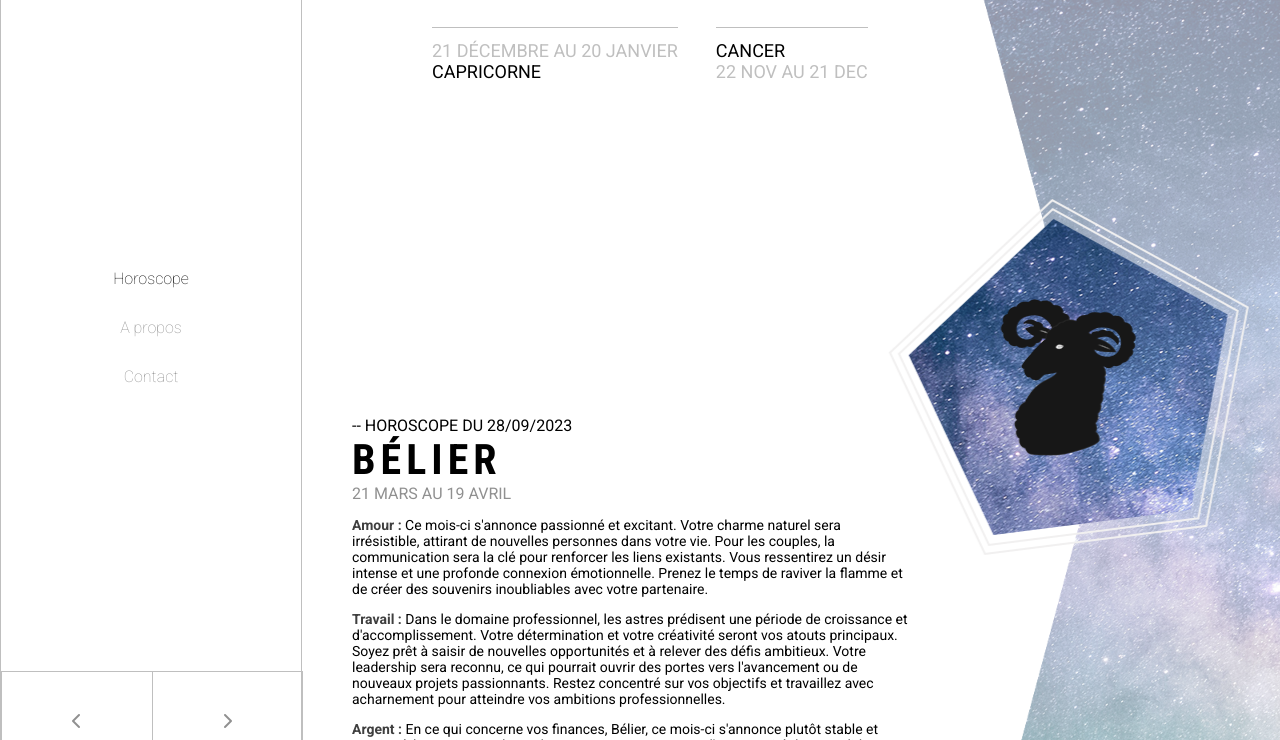
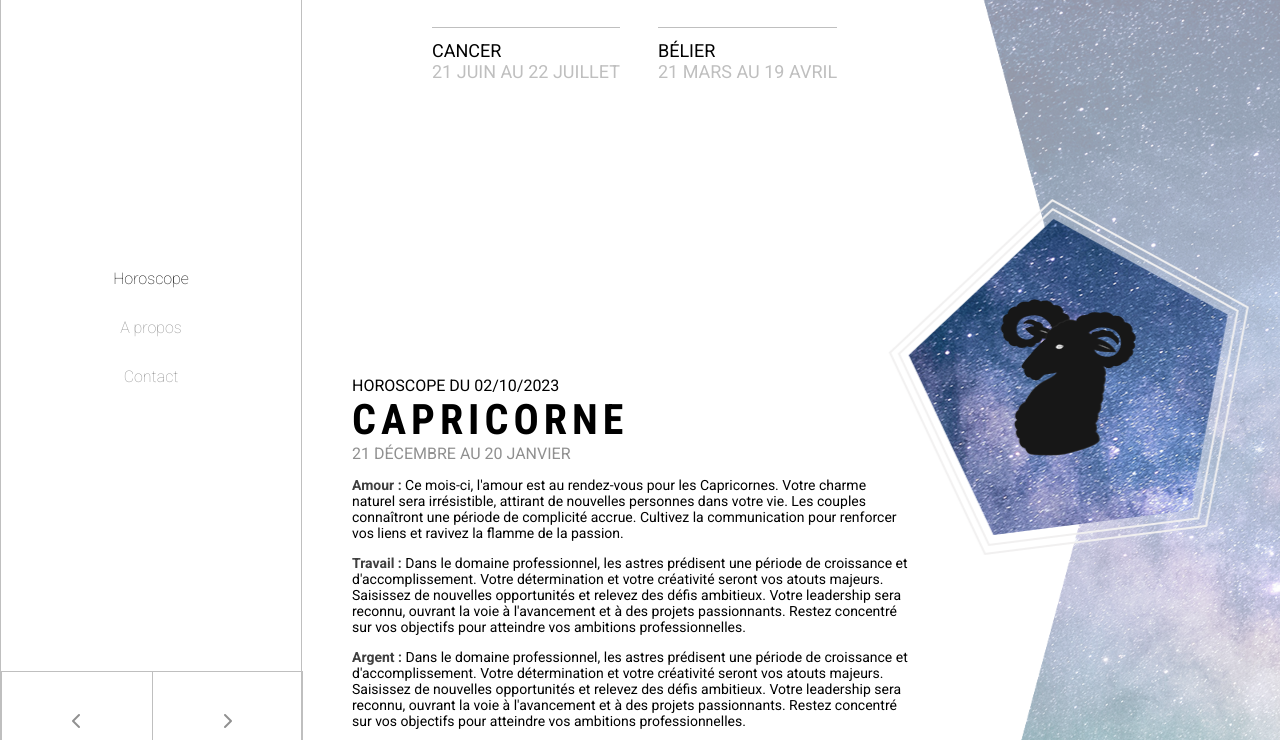
Before and after one commit to LaureZammit/oraculus-js, a plain HTML site: page index.html in a window 1280 px wide. Both pictures are taken after a click on the link 77 px from the left and 745 px from the top of the page. Shown: the part 23-763 px from the top of the page. Drawn offline with Linux system fonts and the light colour scheme.

Commit message:
Finalisation du projet

```diff
--- a/css/style.css
+++ b/css/style.css
@@ -96,14 +96,16 @@ section a {
     text-decoration: none;
     color: black;
     text-transform: uppercase;
+}
+
+.prev-sign, .next-sign{
     font-size: 18px;
     display:block;
     border-top: 1px solid #BFBFBF;
     padding-top: 12px;
-
 }
 
-section a span {
+.date-prev-sign, .date-next-sign {
     display: block;
     color:#BFBFBF;
 }
@@ -138,7 +140,7 @@ article div p {
     font-size: 14px;
 }
 
-article div p span {
+#text-sign {
     color:#3F3F3F;
     font-weight: 700;
 }
--- a/index.html
+++ b/index.html
@@ -18,36 +18,36 @@
         </nav>
 
         <div class="arrow"></i>
-            <a href="#"><i class="fa-solid fa-chevron-left"></i></a>
-            <a href="#"><i class="fa-solid fa-chevron-right"></i></a>
+            <a class="arrow-left" href="#"><i class="fa-solid fa-chevron-left"></i></a>
+            <a class="arrow-right" href="#"><i class="fa-solid fa-chevron-right"></i></a>
         </div>
     </header>
 
     <main>
         <section>
             <div class="div-change-signe">
-                <a class="prev-sign" href="#"> <span class="date-prev-sign"></span></a>
+                <a href="#"><span class="prev-sign"> </span> <span class="date-prev-sign"></span></a>
 
-                <a class="next-sign" href="#">Cancer <span class="date-next-sign">22 NOV AU 21 DEC</span></a>
+                <a href="#"><span class="next-sign"> </span> <span class="date-next-sign"></span></a>
             </div>
 
             <article>
-                <p>-- HOROSCOPE DU 28/09/2023</p>
+                <p id="datejour"></p>
                 <h1 id="title-sign"></h1>
                 <span id="date"></span>
                 <div>
-                    <p id="amour"><span>Amour : </span></p>
-                    <p id="travail"><span>Travail : </span></p>
-                    <p id="argent"><span>Argent : </span></p>
-                    <p id="sante"><span>Santé : </span></p>
-                    <p id="famille"><span>Famille et amis : </span></p>
-                    <p id="conseil"><span>Conseil : </span></p>
+                    <p id="amour"></p>
+                    <p id="travail"></p>
+                    <p id="argent"></p>
+                    <p id="sante"></p>
+                    <p id="famille"></p>
+                    <p id="conseil"></p>
                 </div>
             </article>
 
         </section>
         <aside>
-            <img id="sign-img" src="img/capricorne.png" alt="Capricorne" />
+            <img id="sign-img" src="" alt="Capricorne" />
         </aside>
     </main>
 
--- a/js/script.js
+++ b/js/script.js
@@ -1,51 +1,90 @@
+let datas = []
+
+async function init() {
+    datas = await getDatas()
+    showDatas(datas, 1)
+    changeTop(datas, 1)
+}
+init()
+
 async function getDatas(){
     const req = await fetch('../json/horoscope.json')
-    const datas = await req.json()
+    return await req.json()
 
-    console.log(datas)
+}
 
-    let signes = datas.find(sign => sign.id === 1);
+function showDatas(datas, id) {
+    const signeActuel = datas.find(el => el.id === id)
 
-    let amourSign = document.querySelector('#amour').append(signes['amour'])
+    document.querySelector('#title-sign').innerHTML = signeActuel.signe
+    document.querySelector('#date').innerHTML = signeActuel.date
 
-    let travailSign = document.querySelector('#travail').append(signes['travail'])
+    document.querySelector('#amour').innerHTML = `<span id="text-sign">Amour : </span>${signeActuel.amour}`
+    document.querySelector('#travail').innerHTML = `<span id="text-sign">Travail : </span>${signeActuel.travail}`
+    document.querySelector('#argent').innerHTML = `<span id="text-sign">Argent : </span>${signeActuel.travail}`
+    document.querySelector('#sante').innerHTML = `<span id="text-sign">Santé : </span>${signeActuel.sante}`
+    document.querySelector('#famille').innerHTML = `<span id="text-sign">Famille et amis : </span>${signeActuel.famille}`
+    document.querySelector('#conseil').innerHTML = `<span id="text-sign">Conseil : </span>${signeActuel.conseil}`
 
-    let argentSign = document.querySelector('#argent').append(signes['argent'])
+    document.querySelector('#sign-img').src = signeActuel.image
+}
 
-    let santeSign = document.querySelector('#sante').append(signes['sante'])
+function changeTop(datas, id) {
+    // Signe précédent
+    const prev = id <= 1 ? datas.length : id - 1
+    const signePrecedent = datas.find(el => el.id === prev)
 
-    let familleSign = document.querySelector('#famille').append(signes['famille'])
+    // On peuple celui de gauche
+    const left = document.querySelector('.prev-sign')
+    left.innerHTML = `${signePrecedent.signe} <span class="date-prev-sign">${signePrecedent.date} </span>`
+    left.dataset.id = prev
 
-    let conseilSign = document.querySelector('#conseil').append(signes['conseil'])
+    // Signe suivant
+    const next = id >= datas.length ? 1 : id + 1
+    const signeSuivant = datas.find(el => el.id === next)
 
-    let dateSign = document.querySelector('#date').append(signes['date'])
+    // On peuple celui de droite
+    const right = document.querySelector('.next-sign')
+    right.innerHTML = `${signeSuivant.signe} <span class="date-next-sign">${signeSuivant.date}</span>`
+    right.dataset.id = next
+}
 
-    let signName = document.querySelector('#title-sign').append(signes['signe'])
+// Ajoute les eventlistener sur les flèches
+const arrowRight = document.querySelector('.arrow-right')
+let index = 1
 
-    // let signImage = document.querySelector('#sign-img').append(src=signes['sign-img'])
+arrowRight.addEventListener('click', () => {
+    index = index >= datas.length ? 1 : index + 1
+    showDatas(datas, index)
+    changeTop(datas, index)
+})
 
-    let prevIdSign = datas.find(signPrev => signPrev.id === 12)
+const arrowLeft = document.querySelector('.arrow-left')
 
-    let prevSign = document.querySelector('.prev-sign').append(prevIdSign['signe'])
+arrowLeft.addEventListener('click', () => {
+    index = index <= 1 ? index = datas.length : index - 1
+    showDatas(datas, index)
+    changeTop(datas, index)
+})
 
-    let prevDate = document.querySelector('.date-prev-sign').append(prevIdSign['date'])
-}
-getDatas()
+// Afficher la date du jour
+const dateDuJour = new Date()
+const jour = dateDuJour.getDate().toString().padStart(2, '0')
+const mois = (dateDuJour.getMonth() + 1).toString().padStart(2, '0')
+const annee = dateDuJour.getFullYear()
 
-// // Faire un addEventListener pour remplacer le contenu de next-sign avec une fonction next-sign().
-// addEventListener('click', () => {
-//     const nextSign = document.querySelector('.next-sign')
-//     nextSign.addEventListener('click', nextSign)
+const dateFormatee = `${jour}/${mois}/${annee}`
+document.querySelector('#datejour').innerText = `HOROSCOPE DU ${dateFormatee}`
 
-//     const prevSign = document.querySelector('.prev-sign')
-//     prevSign.addEventListener('click', prevSign)
+// EventListener sur les éléments du top
+const leftHoroscope = document.querySelector('.prev-sign')
+leftHoroscope.addEventListener('click', () => {
+    showDatas(datas, parseInt(leftHoroscope.dataset.id))
+    changeTop(datas, parseInt(leftHoroscope.dataset.id))
+})
 
-//     const nextSignDate = document.querySelector('.date-next-sign')
-//     const prevSignDate = document.querySelector('.date-prev-sign')
-//     const nextSignSign = document.querySelector('.next-sign')
-//     const prevSignSign = document.querySelector('.prev-sign')
-
-//     nextSignDate.addEventListener('click', () => {
-//         nextSignDate.textContent = getDatas([+1].date);
-//     })
-// })
+const righttHoroscope = document.querySelector('.next-sign')
+righttHoroscope.addEventListener('click', () => {
+    showDatas(datas, parseInt(righttHoroscope.dataset.id))
+    changeTop(datas, parseInt(righttHoroscope.dataset.id))
+})
--- a/json/horoscope.json
+++ b/json/horoscope.json
@@ -11,25 +11,25 @@
     "image":"/img/belier.png"},
 
     {
-    "id":7,
+    "id":2,
     "signe":"Cancer",
     "date":"21 juin au 22 juillet",
-    "amour":"Ce mois-ci s'annonce passionné et excitant. Votre charme naturel sera irrésistible, attirant de nouvelles personnes dans votre vie. Pour les couples, la communication sera la clé pour renforcer les liens existants. Vous ressentirez un désir intense et une profonde connexion émotionnelle. Prenez le temps de raviver la flamme et de créer des souvenirs inoubliables avec votre partenaire.",
-    "travail":"Dans le domaine professionnel, les astres prédisent une période de croissance et d'accomplissement. Votre détermination et votre créativité seront vos atouts principaux. Soyez prêt à saisir de nouvelles opportunités et à relever des défis ambitieux. Votre leadership sera reconnu, ce qui pourrait ouvrir des portes vers l'avancement ou de nouveaux projets passionnants. Restez concentré sur vos objectifs et travaillez avec acharnement pour atteindre vos ambitions professionnelles.",
-    "argent":"En ce qui concerne vos finances, ce mois-ci s'annonce plutôt stable et propice à la gestion prudente de votre argent. Vous aurez l'opportunité de consolider vos finances et de mettre en place des stratégies d'économie judicieuses. Évitez les dépenses impulsives et concentrez-vous sur la planification financière à long terme. Les investissements réfléchis pourraient porter leurs fruits. Restez vigilant et évitez les prises de risques inutiles pour maintenir une situation financière solide.",
-    "sante":"Ce mois-ci, accordez une attention particulière à votre bien-être physique et mental. Pratiquez régulièrement une activité physique pour maintenir votre énergie et votre vitalité. N'oubliez pas de prendre des moments de relaxation pour gérer le stress. Une alimentation équilibrée et un sommeil suffisant sont essentiels pour maintenir une bonne santé.",
-    "famille":"Votre famille et vos amis seront une source de soutien et de réconfort ce mois-ci. Passez du temps de qualité avec vos proches pour renforcer les liens affectifs. Écoutez leurs préoccupations et partagez les vôtres. La communication ouverte sera la clé pour maintenir des relations harmonieuses.",
-    "conseil":" Ce mois-ci, rappelez-vous que la patience est une vertu. Ne vous précipitez pas dans vos décisions, que ce soit dans votre carrière, vos finances ou vos relations. Prenez le temps de réfléchir et d'évaluer toutes les options avant de prendre des décisions importantes. La réflexion approfondie vous aidera à éviter les erreurs potentielles et à atteindre vos objectifs de manière plus efficace.",
+    "amour":"Les Cancers célibataires pourraient faire une rencontre inattendue cette semaine, ouvrant la porte à une nouvelle romance pleine de douceur et de complicité. Pour les Cancers en couple, il est temps de renforcer les liens et de créer une atmosphère chaleureuse à la maison, propice à la communication et à la compréhension mutuelle. L'amour et l'intimité seront au cœur de vos préoccupations, Cancer. Exprimez ouvertement vos sentiments pour renforcer les liens émotionnels. La patience sera votre alliée dans les relations amoureuses en ce moment. Prenez le temps de comprendre les besoins et les désirs de votre partenaire. Les Cancers chercheront la stabilité dans leurs relations amoureuses, recherchant un amour solide et durable. Soyez prêt à investir du temps et des efforts pour y parvenir.",
+    "travail":"Cette période est propice à la créativité au travail. Les idées novatrices pourraient vous apporter des opportunités de croissance. Soyez ouvert aux nouvelles approches et collaborez avec vos collègues.",
+    "argent":"La prudence est de mise dans la gestion financière. Évitez les dépenses impulsives et faites un budget réaliste. Une bonne planification financière vous aidera à atteindre vos objectifs à long terme.",
+    "sante":"Prenez soin de votre bien-être physique et émotionnel. L'équilibre est essentiel. Pratiquez la méditation ou le yoga pour réduire le stress et maintenez une alimentation équilibrée.",
+    "famille":"Les liens familiaux sont importants pour vous en ce moment. Organisez des moments spéciaux avec vos proches, écoutez leurs préoccupations et offrez votre soutien lorsque nécessaire. Votre cercle d'amis peut jouer un rôle crucial dans votre vie sociale. Soyez ouvert aux nouvelles amitiés et maintenez les anciennes. Les discussions profondes et les moments de rire renforceront vos relations amicales.",
+    "conseil":"Restez fidèle à vous-même et à vos valeurs. Écoutez votre intuition et suivez votre cœur. La confiance en soi et la persévérance vous mèneront loin dans tous les aspects de la vie.",
     "image":"/img/cancer.png"},
 
     {
-    "id":12,
+    "id":3,
     "signe":"Capricorne",
     "date":"21 décembre  au 20 janvier",
-    "amour":"Ce mois-ci s'annonce passionné et excitant. Votre charme naturel sera irrésistible, attirant de nouvelles personnes dans votre vie. Pour les couples, la communication sera la clé pour renforcer les liens existants. Vous ressentirez un désir intense et une profonde connexion émotionnelle. Prenez le temps de raviver la flamme et de créer des souvenirs inoubliables avec votre partenaire.",
-    "travail":"Dans le domaine professionnel, les astres prédisent une période de croissance et d'accomplissement. Votre détermination et votre créativité seront vos atouts principaux. Soyez prêt à saisir de nouvelles opportunités et à relever des défis ambitieux. Votre leadership sera reconnu, ce qui pourrait ouvrir des portes vers l'avancement ou de nouveaux projets passionnants. Restez concentré sur vos objectifs et travaillez avec acharnement pour atteindre vos ambitions professionnelles.",
-    "argent":"En ce qui concerne vos finances, ce mois-ci s'annonce plutôt stable et propice à la gestion prudente de votre argent. Vous aurez l'opportunité de consolider vos finances et de mettre en place des stratégies d'économie judicieuses. Évitez les dépenses impulsives et concentrez-vous sur la planification financière à long terme. Les investissements réfléchis pourraient porter leurs fruits. Restez vigilant et évitez les prises de risques inutiles pour maintenir une situation financière solide.",
-    "sante":"Ce mois-ci, accordez une attention particulière à votre bien-être physique et mental. Pratiquez régulièrement une activité physique pour maintenir votre énergie et votre vitalité. N'oubliez pas de prendre des moments de relaxation pour gérer le stress. Une alimentation équilibrée et un sommeil suffisant sont essentiels pour maintenir une bonne santé.",
-    "famille":"Votre famille et vos amis seront une source de soutien et de réconfort ce mois-ci. Passez du temps de qualité avec vos proches pour renforcer les liens affectifs. Écoutez leurs préoccupations et partagez les vôtres. La communication ouverte sera la clé pour maintenir des relations harmonieuses.",
-    "conseil":" Ce mois-ci, rappelez-vous que la patience est une vertu. Ne vous précipitez pas dans vos décisions, que ce soit dans votre carrière, vos finances ou vos relations. Prenez le temps de réfléchir et d'évaluer toutes les options avant de prendre des décisions importantes. La réflexion approfondie vous aidera à éviter les erreurs potentielles et à atteindre vos objectifs de manière plus efficace.",
+    "amour": "Ce mois-ci, l'amour est au rendez-vous pour les Capricornes. Votre charme naturel sera irrésistible, attirant de nouvelles personnes dans votre vie. Les couples connaîtront une période de complicité accrue. Cultivez la communication pour renforcer vos liens et ravivez la flamme de la passion.",
+    "travail": "Dans le domaine professionnel, les astres prédisent une période de croissance et d'accomplissement. Votre détermination et votre créativité seront vos atouts majeurs. Saisissez de nouvelles opportunités et relevez des défis ambitieux. Votre leadership sera reconnu, ouvrant la voie à l'avancement et à des projets passionnants. Restez concentré sur vos objectifs pour atteindre vos ambitions professionnelles.",
+    "argent": "Concernant vos finances, ce mois-ci se caractérise par la stabilité. Gérez votre argent avec prudence, consolidez vos finances et adoptez des stratégies d'économie judicieuses. Évitez les dépenses impulsives et planifiez vos finances à long terme. Des investissements réfléchis peuvent porter leurs fruits. Restez vigilant pour maintenir une situation financière solide.",
+    "sante": "Accordez une attention particulière à votre bien-être physique et mental ce mois-ci. L'exercice régulier maintiendra votre énergie et vitalité. Gérez le stress en prenant des moments de relaxation. Une alimentation équilibrée et un sommeil suffisant sont essentiels pour une bonne santé.",
+    "famille": "Famille et amis seront sources de soutien et de réconfort. Passez du temps de qualité avec vos proches pour renforcer les liens affectifs. Écoutez leurs préoccupations et partagez les vôtres. La communication ouverte est la clé pour des relations harmonieuses.",
+    "conseil": "Rappelez-vous que la patience est une vertu ce mois-ci. Prenez le temps de réfléchir et d'évaluer toutes les options avant de prendre des décisions importantes, que ce soit dans votre carrière, vos finances ou vos relations. Une réflexion approfondie vous aidera à éviter les erreurs potentielles et à atteindre vos objectifs plus efficacement.",
     "image":"/img/capricorne.png"}]
```
Also changed, not shown: 1 other file.
